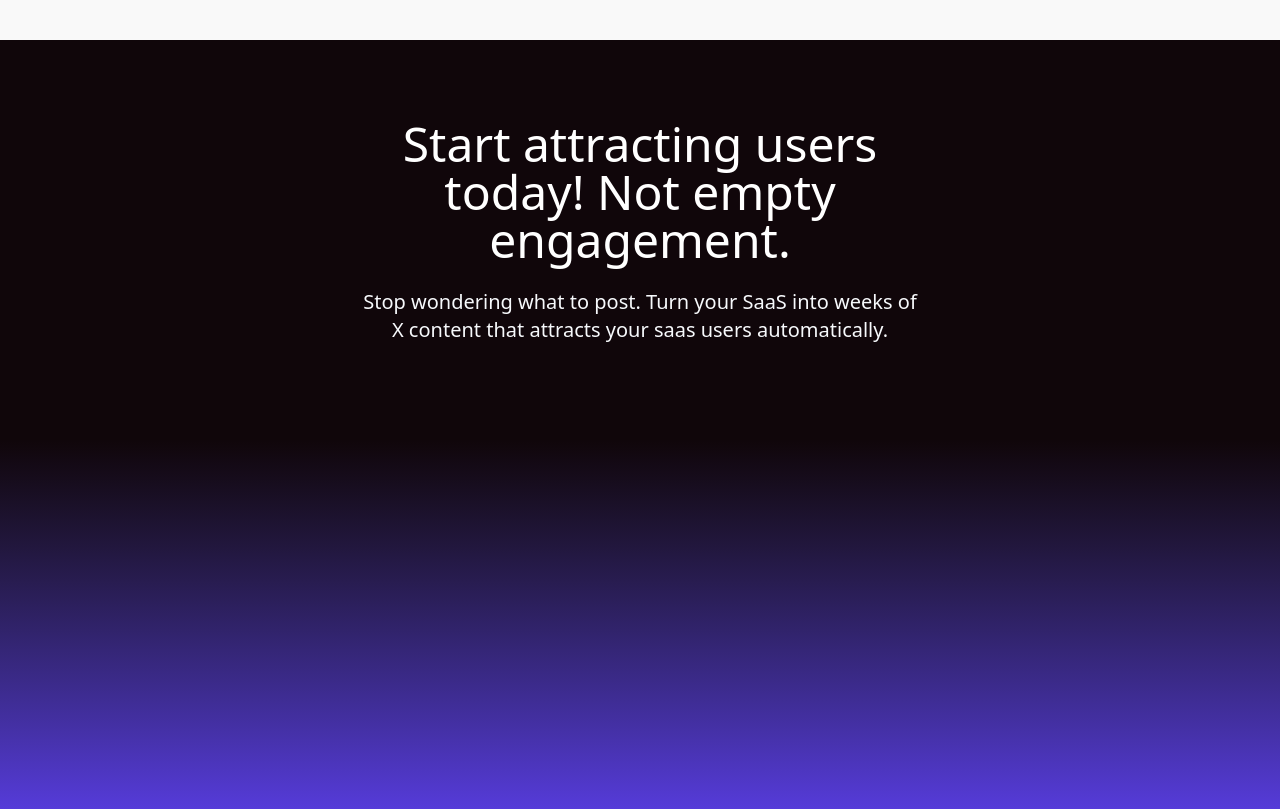
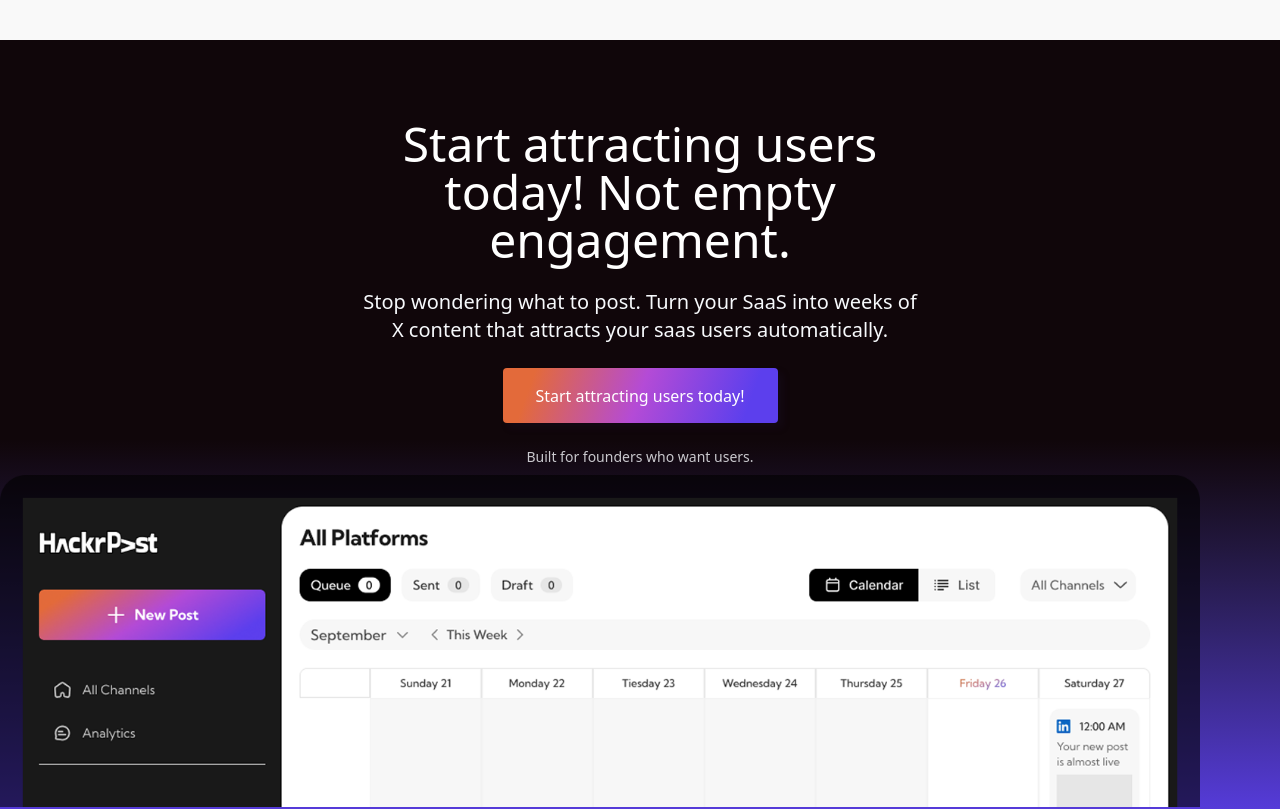
Before and after one commit to Jahswill-web-dev/BlogO-fullstack, a Next.js app: page / in a window 1280 px wide. Shown: the part 1560-2369 px from the top of the page. Built offline with nearby package versions, Linux system fonts and the light colour scheme.

Commit message:
created gradient button component for CTA section

```diff
--- a/src/components/landingPage/landingPage.tsx
+++ b/src/components/landingPage/landingPage.tsx
@@ -1,5 +1,6 @@
 import Navbar from "../modules/navbar";
 import Pill from "../ui/pill";
+import { CTASection } from "./sections/cta";
 import Footer from "./sections/footer";
 
 export default function LandingPage() {
@@ -32,12 +33,8 @@
             {/* Final CTA section */}
             <div className="h-screen bg-linear-to-b from-[#10060A] via-[#10060A] to-[#5C3FED]
             pt-20">
-                <div className="max-w-7xl mx-auto text-center flex flex-col gap-6">
-                    <h2 className="text-5xl text-white max-w-[563px] mx-auto">Start attracting users today! Not empty engagement. </h2>
-                    <p className="text-[#F7F9FC] text-xl max-w-[563px] mx-auto">
-                        Stop wondering what to post.
-                        Turn your SaaS into weeks of X content that attracts your saas users automatically.
-                    </p>
+                <div className="max-w-7xl mx-auto">
+                    <CTASection />
                 </div>
             </div>
             {/* Footer */}
--- a/src/components/landingPage/sections/cta.tsx
+++ b/src/components/landingPage/sections/cta.tsx
@@ -1,8 +1,34 @@
+import { GradientButton } from "@/components/ui/buttons/gradientButton";
+import Image from "next/image";
+
 export function CTASection() {
 
     return (
-        <div>
+        <div className="flex flex-col gap-2">
+            <div className="text-center flex flex-col gap-6">
+                <h2 className="text-5xl text-white max-w-[603px] mx-auto">Start attracting users today! Not empty engagement. </h2>
+                <p className="text-[#F7F9FC] text-xl max-w-[563px] mx-auto">
+                    Stop wondering what to post.
+                    Turn your SaaS into weeks of X content that attracts your saas users automatically.
+                </p>
+                <GradientButton
+                    className="w-[275px] h-[55px] mx-auto font-bold text-[16px] cursor-pointer"
+                    buttonLabel="Start attracting users today!"
+                />
+                <p className="text-[#F7F9FCCC] text-sm">
+                    Built for founders who want users.
+                </p>
 
+            </div>
+            {/* Image */}
+            <div>
+                <Image
+                src="/images/dashboard_preview.png"
+                alt="Dashboard Preview"
+                width={1200}
+                height={600}
+                />
+            </div>
         </div>
     )
 }
--- a/src/components/modules/navbar.tsx
+++ b/src/components/modules/navbar.tsx
@@ -5,7 +5,7 @@
 import { motion, AnimatePresence } from "framer-motion";
 import Image from "next/image";
 import clsx from "clsx";
-import { GradientBorderButton } from "../ui/gradientBorderButton";
+import { GradientBorderButton } from "../ui/buttons/gradientBorderButton";
 
 type NavbarProps = {
     navClassName?: string;
--- /dev/null
+++ b/src/components/ui/buttons/gradientBorderButton.tsx
@@ -0,0 +1,31 @@
+import clsx from "clsx";
+
+type GradientBorderButtonProps = {
+    buttonLabel?: string;
+    className?: string;        // outer wrapper
+    innerClassName?: string;   // inner button
+};
+
+export function GradientBorderButton({
+    buttonLabel = "GradientBorderButton",
+    className,
+    innerClassName,
+}: GradientBorderButtonProps) {
+    return (
+
+        < div className={clsx(
+            `
+            bg-linear-to-r from-[#E36A3A] via-[#B44BD6] to-[#5C3FED]
+            p-0.5
+            rounded-[4px]
+            max-w-[181px]
+            shadow-[5px_5px_7.4px_0px_#1E103538]
+            `, className)} >
+            {/* Inner Button */}
+            < div className={clsx("bg-[#0F1419] text-white text-center px-4 py-2 font-medium hover:bg-[#151B22] hover:cursor-pointer transition rounded-[2px]", innerClassName)} >
+                {buttonLabel || "GradientBorderButton"}
+            </div >
+
+        </div >
+    )
+}
--- /dev/null
+++ b/src/components/ui/buttons/gradientButton.tsx
@@ -0,0 +1,31 @@
+import clsx from "clsx";
+
+type GradientButtonProps = {
+    buttonLabel?: string;
+    className?: string;
+};
+
+export function GradientButton({
+    buttonLabel = "GradientButton",
+    className,
+}: GradientButtonProps) {
+    return (
+        <button
+            className={clsx(
+                `
+        bg-[linear-gradient(109.69deg,#E36A3A_11.2%,#B44BD6_49.66%,#5C3FED_88.12%)]
+        text-white
+        px-4 py-2 font-medium rounded-[4px]
+        shadow-[5px_5px_7.4px_0px_#1E103538]
+        transition
+        hover:opacity-90
+        active:scale-[0.98]
+        hover:shadow-[7px_7px_10px_0px_#1E103560]
+        `,
+                className
+            )}
+        >
+            {buttonLabel}
+        </button>
+    );
+}
--- a/src/components/ui/gradientBorderButton.tsx
+++ /dev/null
@@ -1,24 +0,0 @@
-import clsx from "clsx";
-
-type GradientBorderButtonProps = {
-  buttonLabel?: string;
-  className?: string;        // outer wrapper
-  innerClassName?: string;   // inner button
-};
-
-export function GradientBorderButton({
-  buttonLabel = "GradientBorderButton",
-  className,
-  innerClassName,
-}: GradientBorderButtonProps) {
-    return (
-
-        < div className={clsx("bg-linear-to-r from-[#E36A3A] via-[#B44BD6] to-[#5C3FED] p-0.5 rounded-[4px] max-w-[181px]", className)} >
-            {/* Inner Button */}
-            < div className={clsx("bg-[#0F1419] text-white text-center px-4 py-2 font-medium hover:bg-[#151B22] hover:cursor-pointer transition rounded-[2px]", innerClassName)} >
-                {buttonLabel || "GradientBorderButton"}
-            </div >
-
-        </div >
-    )
-}
--- a/src/components/ui/pricingCard.tsx
+++ b/src/components/ui/pricingCard.tsx
@@ -1,5 +1,5 @@
 import clsx from "clsx";
-import { GradientBorderButton } from "./gradientBorderButton";
+import { GradientBorderButton } from "./buttons/gradientBorderButton";
 import { SolidButton } from "./pricingButton";
 
 type PricingCardProps = {
```
Also changed, not shown: public/images/dashboard_preview.png (added), src/components/ui/buttons/button.tsx (renamed from src/components/ui/button.tsx).
